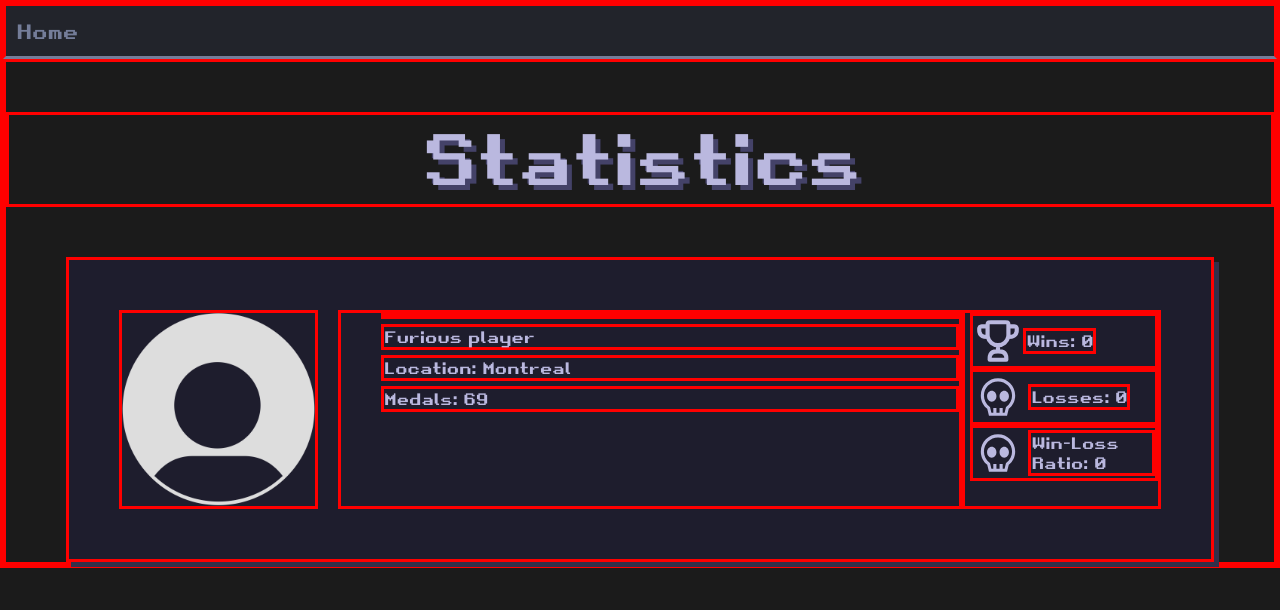
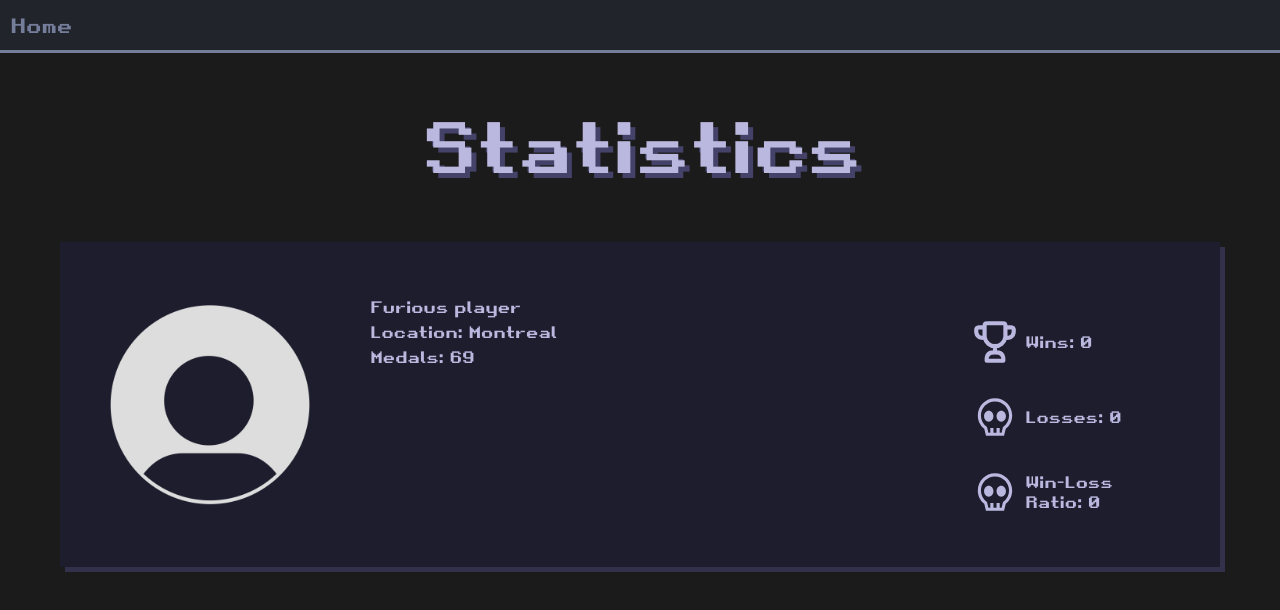
Before and after one commit to redacted24/duelvision, a React (Vite) app in the folder front/: page /statistics in a window 1280 px wide. Shown: the top 610 px of the page. Built offline with nearby package versions, Linux system fonts and the light colour scheme.

Commit message:
finished stat page

```diff
--- a/front/src/components/Statistics.jsx
+++ b/front/src/components/Statistics.jsx
@@ -21,11 +21,11 @@ const Statistics = ({ win, loss, lossRatio, username }) => {
                     </div>
                     <div className='stat-container'>
                         <img className='statistics-icons' src='../src/assets/loss.svg'/>
-                        <div className='stat-container'>Losses: {loss}</div>
+                        <div className='statName'>Losses: {loss}</div>
                     </div>
                     <div className='stat-container'>
                         <img className='statistics-icons' src='../src/assets/loss.svg'/>
-                        <div className='stat-container'>
+                        <div className='statName'>
                             Win-Loss Ratio: {lossRatio}
                         </div>
                     </div>
--- a/front/src/styles/statistics.css
+++ b/front/src/styles/statistics.css
@@ -32,10 +32,13 @@
     background-color: #1E1D2D;
     padding: 50px;
     box-shadow: 5px 5px 0 #32304a;
+
+    transition: all 0.25s;
 }
 
-div {
-    border: 3px solid red;
+#maine-container:hover {
+    transform: scale(1.05);
+    filter: brightness(1.1);
 }
 
 #trophy {
@@ -60,6 +63,11 @@ div {
 
 .stat-container {
     display: flex;
+    margin-top: 25px;
+}
+
+.statName {
+    display: flex;
     align-items: center;
     margin-left: 5px;
 }
```
